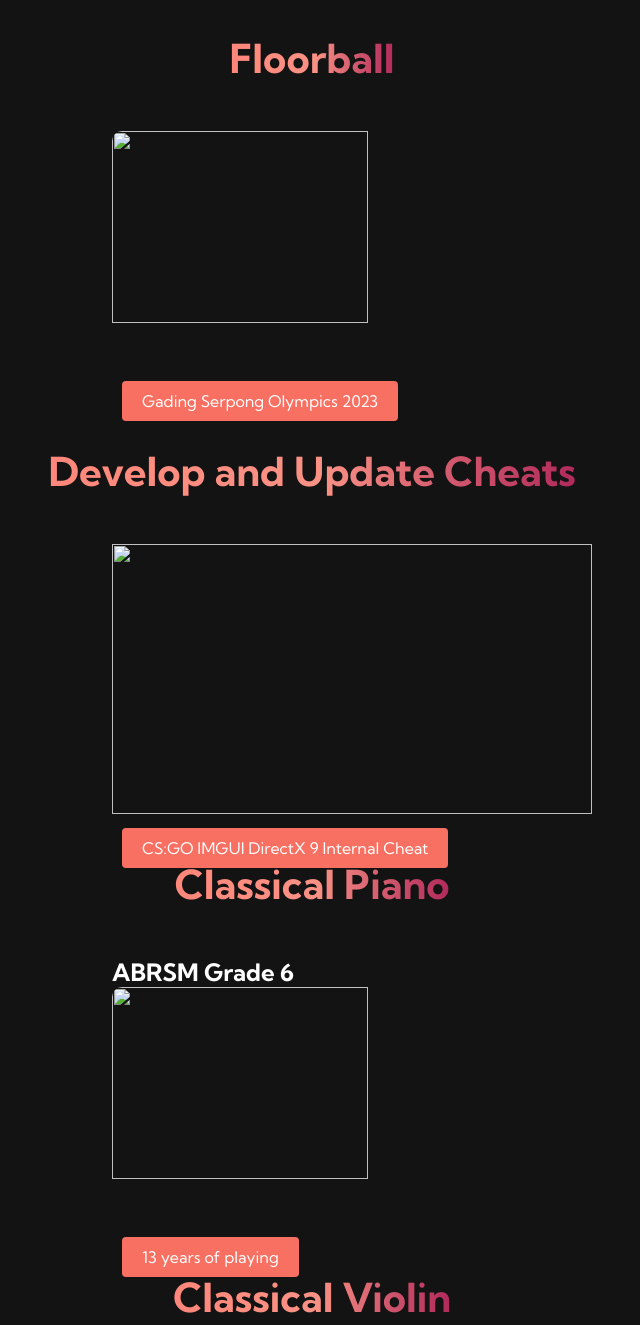
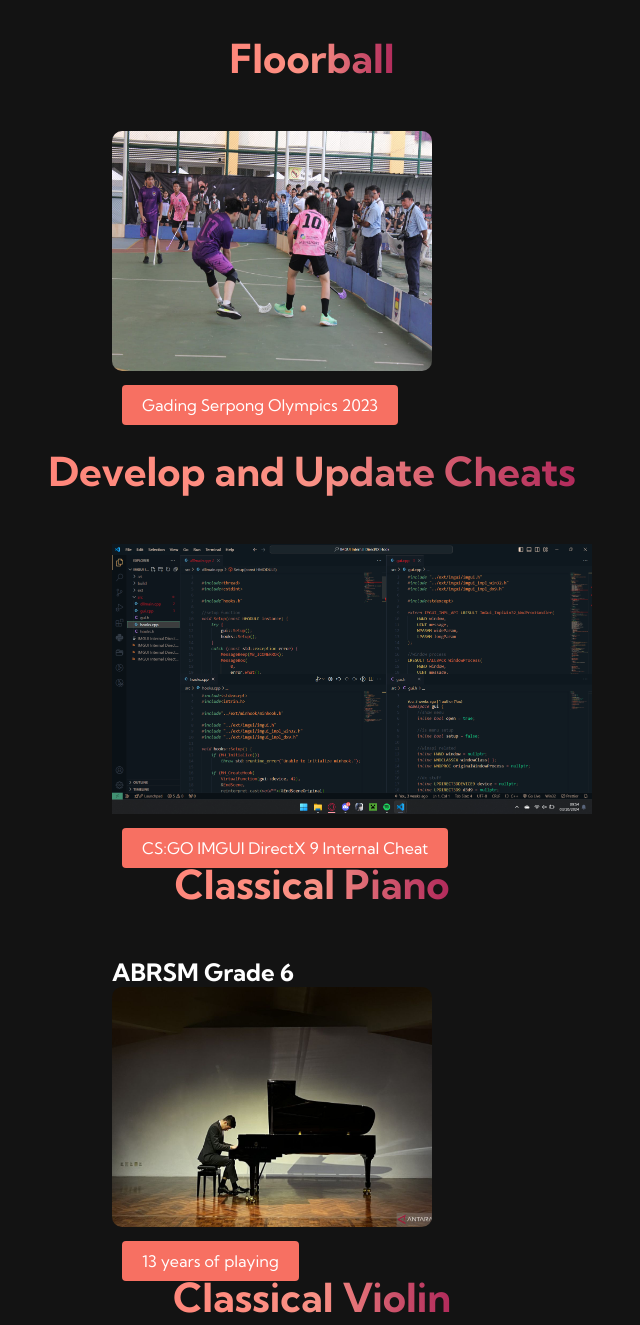
Before and after one commit to Krozlov/CSS-Bootstrap, a plain HTML site: page index.html in a window 1280 px wide. Shown: the part 1020-2345 px from the top of the page, without its empty margins (328-968 px from the left). Drawn offline with Linux system fonts and the light colour scheme; a script that the page names is missing.

Commit message:
Update index.html

```diff
--- a/index.html
+++ b/index.html
@@ -60,7 +60,7 @@
           <p>What I Like to do</p>
         </div>
         <div class="main__img-container">
-          <img id="main__img" src="../images/sports.jpeg" />
+          <img id="main__img" src="sports.jpeg" />
         </div>
       </div>
     </div>
@@ -75,7 +75,7 @@
       <div class="shortme__container">
         <div class="shortme__card">
           <h2></h2>
-          <img id="school__img" src="/images/pic3.jpeg"/>
+          <img id="school__img" src="pic3.jpeg"/>
             <button>Gading Serpong Olympics 2023</button>
         </div>
       </div>
@@ -83,7 +83,7 @@
       <div class="shortme__container">
         <div class="shortme__card">
           <h2></h2>
-          <img id="program" src="/images/program.png"/>
+          <img id="program" src="program.png"/>
             <button>CS:GO IMGUI DirectX 9 Internal Cheat</button>
         </div>
       </div>
@@ -91,7 +91,7 @@
       <div class="shortme__container">
         <div class="shortme__card">
             <h2>ABRSM Grade 6</h2>
-            <img id="school__img" src="/images/piano.jpeg"/>
+            <img id="school__img" src="piano.jpeg"/>
             <button>13 years of playing</button>
         </div>
       </div>
@@ -99,7 +99,7 @@
       <div class="shortme__container">
         <div class="shortme__card">
             <h2>For church purpose</h2>
-            <img id="school__img" src="/images/violin.jpg"/>
+            <img id="school__img" src="violin.jpg"/>
             <button>6 years of playing</button>
         </div>
     </div>
```
